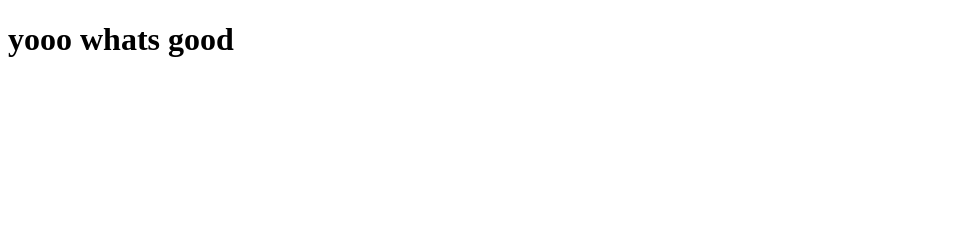
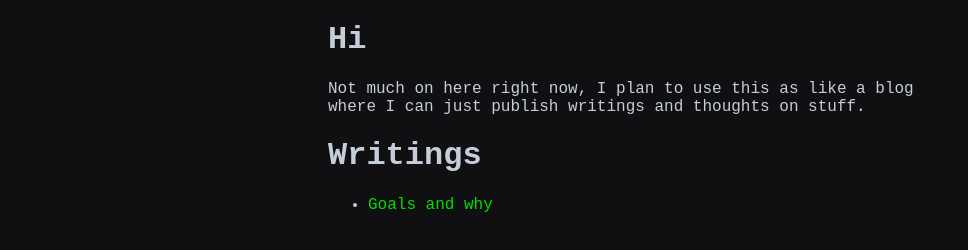
Before and after one commit to sethCodesSometimes/sethCodesSometimes.github.io, a plain HTML site: page index.html in a window 1280 px wide. Shown: the whole page, without its empty margins (0-968 px from the left). Drawn offline with Linux system fonts and the light colour scheme.

Commit message:
added basic styling, first draft of first post

```diff
--- a/index.html
+++ b/index.html
@@ -1,8 +1,18 @@
 <!DOCTYPE html>
 <html>
   <head>
+    <link rel="stylesheet" type="text/css" href="styles.css">
   </head>
   <body>
-    <h1>yooo whats good</h1>
+    <h1>Hi</h1>
+    <p>
+      Not much on here right now, I plan to use this as like a blog where I can just publish writings and thoughts on stuff.
+    </p>
+    <h1>Writings</h1>
+    <ul>
+      <li>
+        <a href="blog/goalsandwhy.html">Goals and why</a>
+      </li>
+    </ul>
   </body>
 </html>
--- /dev/null
+++ b/styles.css
@@ -0,0 +1,11 @@
+body {
+  background-color: #101013;
+  color: #c5cdd9;
+  font-family: 'Courier New', monospace;
+  padding-left: 25%;
+  padding-right: 25%;
+}
+a {
+  color: #00dd00;
+  text-decoration: none;
+}
```
Also changed, not shown: blog/goalsandwhy.html (added, +21 -0 lines).
